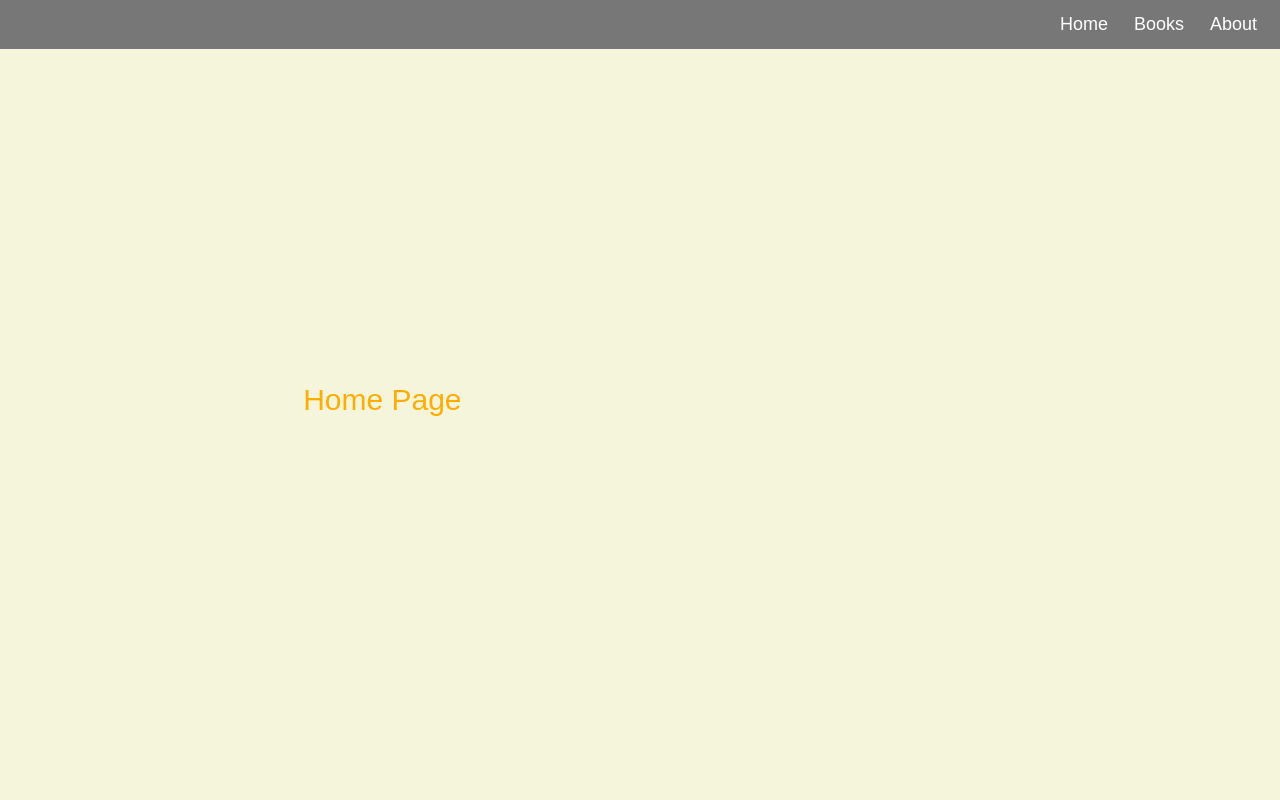
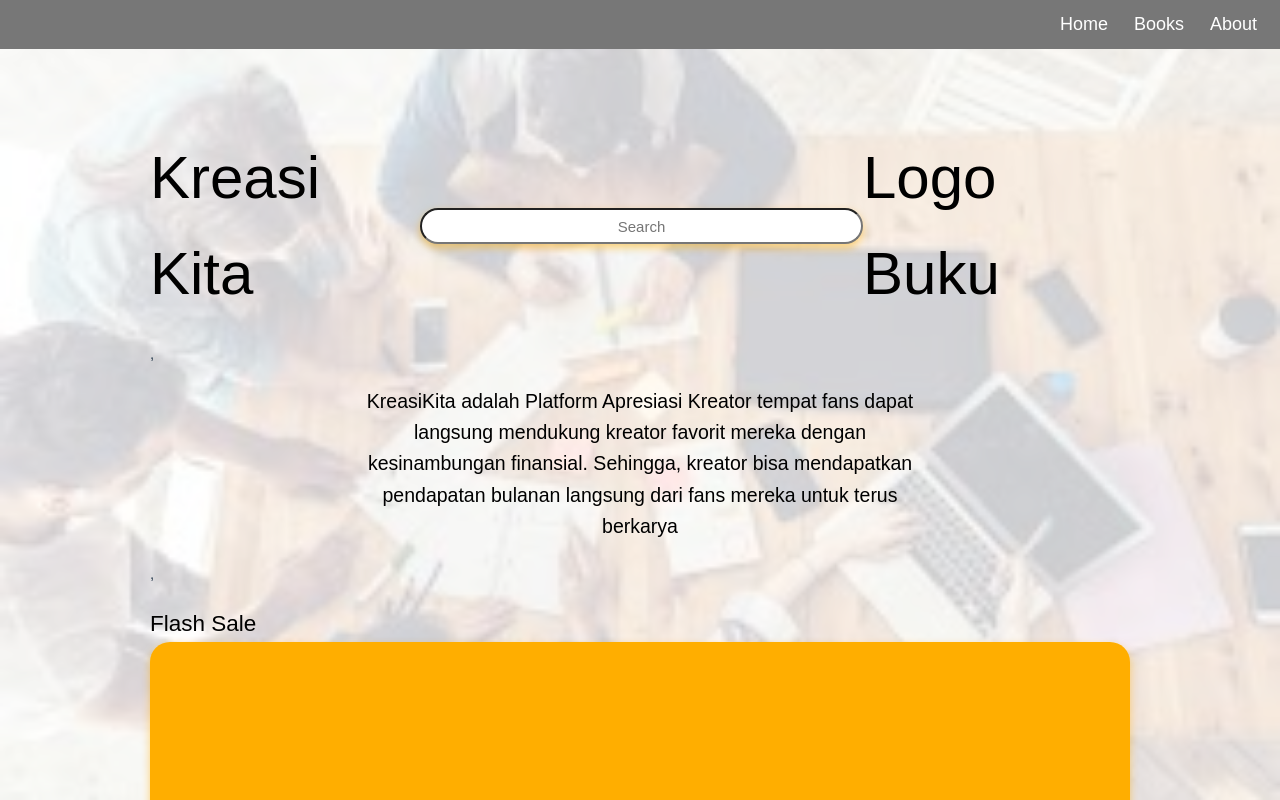
Before and after one commit to dionp3/Web-Design, a Vue app in the folder GP4WD/: page / in a window 1280 px wide. Shown: the top 800 px of the page. Built offline with nearby package versions, Linux system fonts and the light colour scheme.

Commit message:
create home-page

```diff
--- a/GP4WD/src/App.vue
+++ b/GP4WD/src/App.vue
@@ -24,12 +24,9 @@ body {
     background-color: beige;
   }
 
-div {
-  color: rgb(255, 174, 0);
-}
-
   #app {
-  padding: 20px;
+    margin: 0;
+    padding: 0;
   }
 
   #home, #books, #about {
--- a/GP4WD/src/assets/base.css
+++ b/GP4WD/src/assets/base.css
@@ -1,4 +1,4 @@
-/* color palette from <https://github.com/vuejs/theme> */
+
 :root {
   --vt-c-white: #ffffff;
   --vt-c-white-soft: #f8f8f8;
@@ -21,7 +21,7 @@
   --vt-c-text-dark-2: rgba(235, 235, 235, 0.64);
 }
 
-/* semantic color variables for this project */
+
 :root {
   --color-background: var(--vt-c-white);
   --color-background-soft: var(--vt-c-white-soft);
--- a/GP4WD/src/assets/main.css
+++ b/GP4WD/src/assets/main.css
@@ -1,10 +1,11 @@
 @import './base.css';
 
 #app {
-  max-width: 1280px;
-  margin: 0 auto;
-  padding: 2rem;
+  max-width: 100%;
+  margin: 0;
+  padding: 0;
   font-weight: normal;
+  min-height: 100vh;
 }
 
 a,
@@ -21,7 +22,7 @@ a,
   }
 }
 
-@media (min-width: 1024px) {
+@media (min-width: 100%) {
   body {
     display: flex;
     place-items: center;
--- /dev/null
+++ b/GP4WD/src/components/SearchComponent.vue
@@ -0,0 +1,14 @@
+<template>
+    <input class="search-bar" type="text"  placeholder="Search" />
+</template>
+
+<style scoped>
+    .search-bar {
+        border-radius: 20px;
+        margin: auto 0;
+        padding: 0.5em 8em;
+        text-align: center;
+        font-size: 1em;
+        box-shadow: 0 4px 8px 0 rgba(255, 174, 0, 0.5);
+    }
+</style>
--- /dev/null
+++ b/GP4WD/src/components/homeComponent/Search.vue
@@ -0,0 +1,29 @@
+<script>
+    import bookIcon from '../icon/bookIcon.vue';
+    import kreasiKitaIcon from '../icon/kreasiKitaIcon.vue';
+    import SearchComponent from '../SearchComponent.vue';
+
+    export default {
+        name: 'search',
+        components: {
+            kreasiKitaIcon,
+            bookIcon,
+            SearchComponent
+        }
+    }
+</script>
+
+<template>
+    <div class="wrap">
+        <kreasiKitaIcon />
+        <SearchComponent />
+        <bookIcon />
+    </div>
+</template>
+
+<style scoped>
+    .wrap {
+        display: flex;
+        justify-content: space-between;
+    }
+</style>
--- /dev/null
+++ b/GP4WD/src/components/homeComponent/books.vue
@@ -0,0 +1,29 @@
+<script>
+    export default {
+        props : {
+            kategori : String
+        }
+    }
+</script>
+
+<template>
+    <div id="container-books">
+        <h2 id="title-books">{{ kategori }}</h2>
+        <div id="box-books">
+
+        </div>
+    </div>
+</template>
+
+<style scoped>
+    #container-books #title-books{
+        color: black;
+    }
+
+    #box-books{
+        border-radius: 20px;
+        height: 45vh;
+        background-color: rgb(255, 174, 0);
+        box-shadow: 0 4px 8px 0 rgba(255, 174, 0, 0.5);
+    }
+</style>
--- /dev/null
+++ b/GP4WD/src/components/homeComponent/description.vue
@@ -0,0 +1,16 @@
+<template>
+    <p>
+    KreasiKita adalah Platform Apresiasi Kreator tempat fans dapat langsung
+    mendukung kreator favorit mereka dengan kesinambungan finansial.
+    Sehingga, kreator bisa mendapatkan pendapatan bulanan langsung dari fans mereka untuk terus berkarya
+    </p>
+</template>
+
+<style scoped>
+    p {
+        padding: 0 10em;
+        color: black;
+        font-size: 1.3em;
+        text-align: center
+    }
+</style>
--- /dev/null
+++ b/GP4WD/src/components/icon/bookIcon.vue
@@ -0,0 +1,12 @@
+<template>
+    <div id="book-icon">
+        <h1 id="book">Logo Buku</h1>
+    </div>
+</template>
+
+<style scoped>
+    #book-icon #book{
+        color: black;
+        font-size: 4em;
+    }
+</style>
--- /dev/null
+++ b/GP4WD/src/components/icon/kreasiKitaIcon.vue
@@ -0,0 +1,17 @@
+<template>
+    <div id="kreasi">
+        <h1 class="icon">Kreasi Kita</h1>
+    </div>
+</template>
+
+<style scoped>
+    div#kreasi {
+        display: flex;
+        flex-direction: column
+    }
+
+    h1.icon{
+        color: black;
+        font-size: 4em;
+    }
+</style>
--- a/GP4WD/src/views/HomeView.vue
+++ b/GP4WD/src/views/HomeView.vue
@@ -1,15 +1,55 @@
+<script>
+    import Search from '@/components/homeComponent/Search.vue';
+    import description from '@/components/homeComponent/description.vue';
+    import books from '@/components/homeComponent/books.vue';
+
+
+    export default {
+        name: 'HomeView',
+        components: {
+            Search,
+            description,
+            books
+        }
+    };
+</script>
+
 <template>
-    <div>
-        <h1>Home Page</h1>
+    <div class="container">
+        <div id="home-page">
+            <Search />,
+            <description />,
+            <books kategori="Flash Sale"/>,
+            <books kategori="Rekomendasi"/>
+        </div>
     </div>
 </template>
 
-<script>
-    export default {
-        name: 'HomeView',
-    };
-</script>
+<style scoped>
+    .container {
+        padding: 50px 150px;
+        height: 100vh;
+        background-image: url(../assets/img/bg-img.jpeg);
+        background-size: cover;
+    }
 
-<style scoped>
+    .container::after {
+        content: "";
+        position: fixed;
+        top: 0;
+        left: 0;
+        right: 0;
+        bottom: 0;
+        background-color: rgba(255, 255, 255, 0.8);
+    }
 
+    #home-page{
+        margin-top: 80px;
+        width: 100%;
+        display: flex;
+        flex-direction: column;
+        gap: 20px;
+        position: relative;
+        z-index: 10;
+    }
 </style>
```
Also changed, not shown: GP4WD/src/assets/img/bg-img.jpeg (added). Lines whose indentation alone changed are shown as unchanged.
